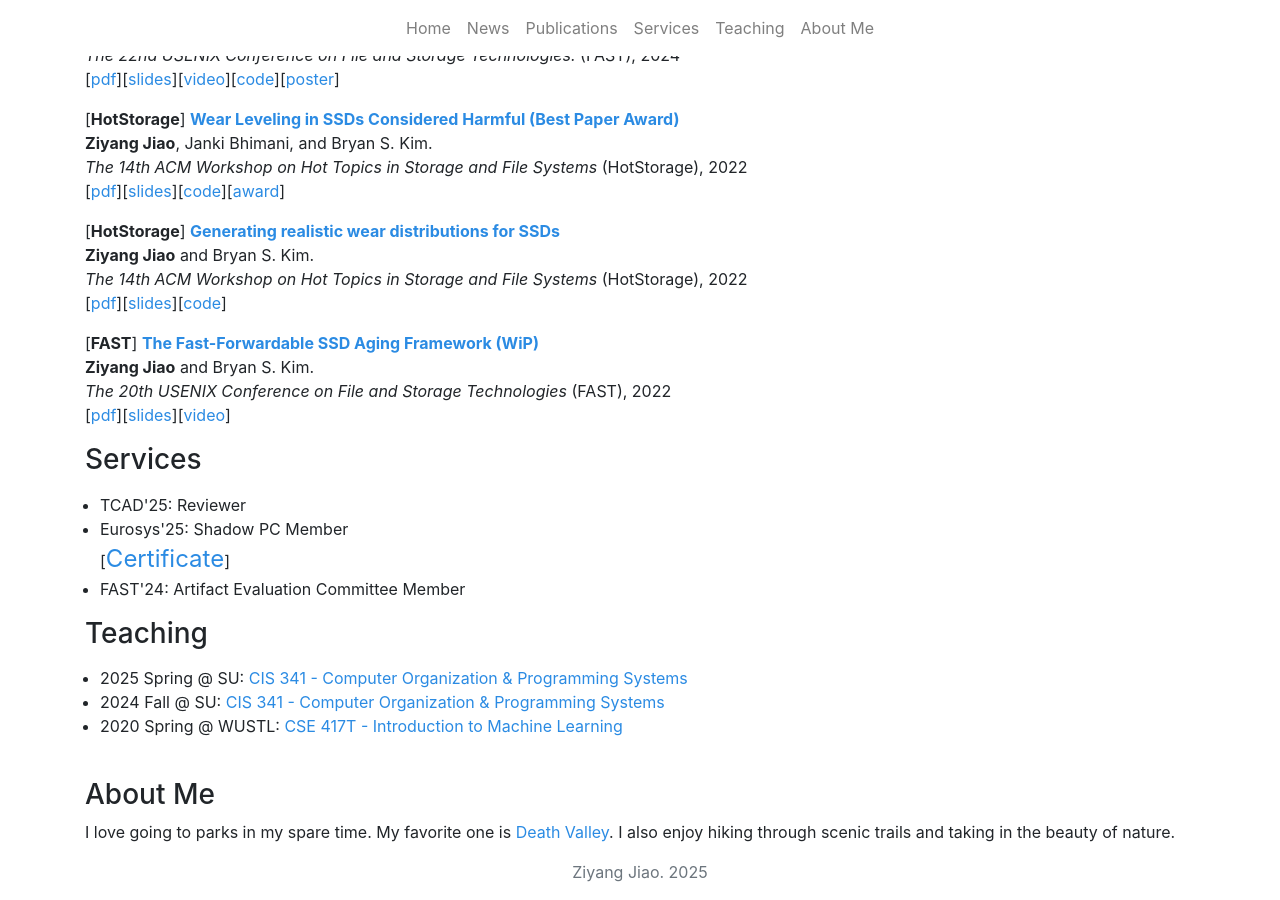
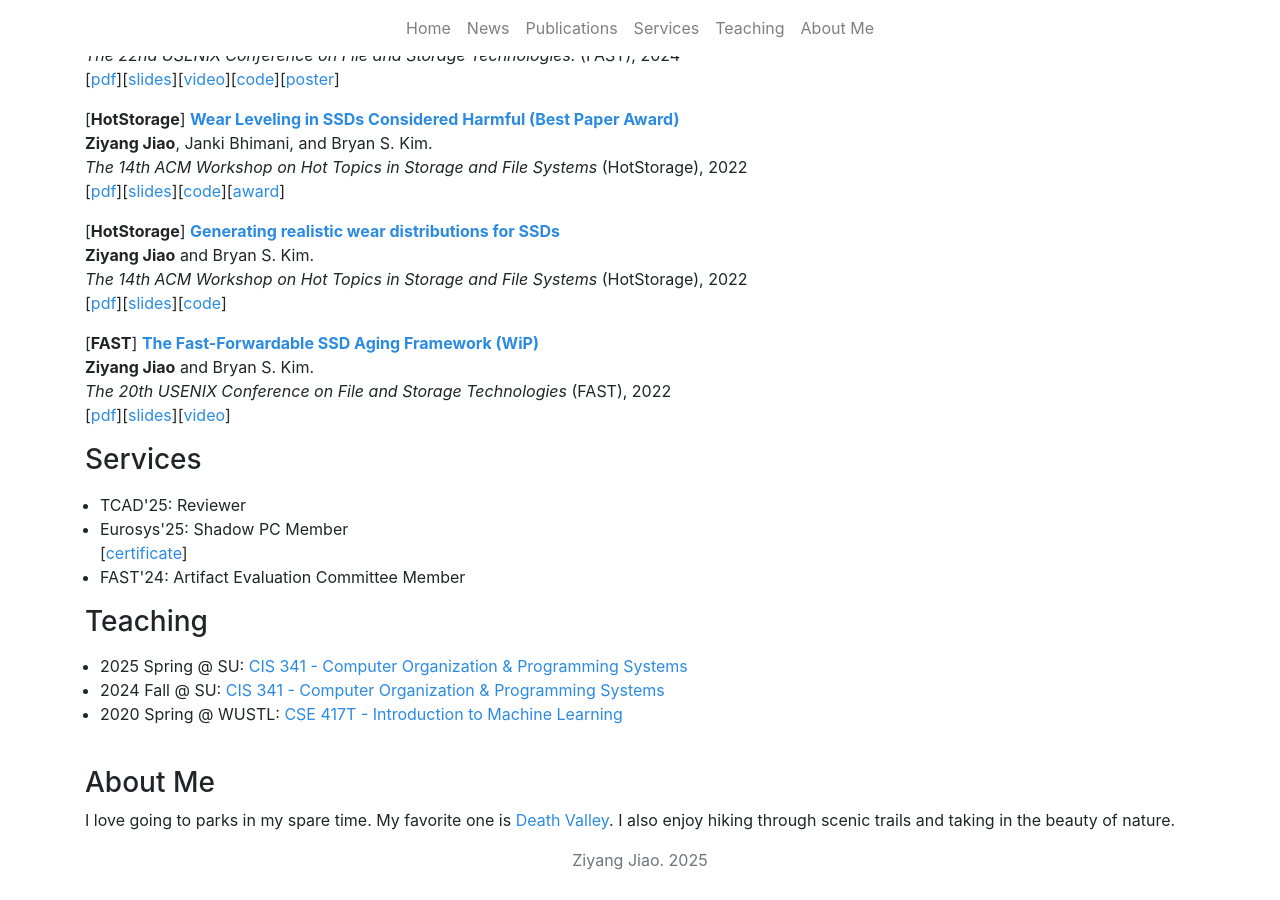
Before and after one commit to ZiyangJiao/ZiyangJiao.github.io, a Jekyll site: the page index.html, which Jekyll copies as it is, in a window 1280 px wide and 900 px high, scrolled down 921 px. Built offline with Jekyll 4.4.1, drawn with Linux system fonts in a browser that asks for light colours; nearby versions of some CDN libraries.

Commit message:
Update index.html

```diff
--- a/index.html
+++ b/index.html
@@ -189,7 +189,7 @@
         <ul style="padding-left: 15px;">
           <p>
             <li>TCAD'25: Reviewer</li>
-            <li>Eurosys'25: Shadow PC Member</li> [<a target="_blank" href="assets/files/eurosys25_spc.pdf" style="font-size: 24px;">Certificate</a>]
+            <li>Eurosys'25: Shadow PC Member</li> [<a target="_blank" href="assets/files/eurosys25_spc.pdf">certificate</a>]
             <li>FAST'24: Artifact Evaluation Committee Member</li>
           </p>
         </ul>
```
